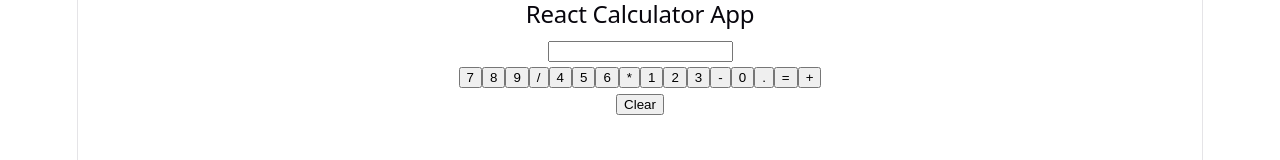
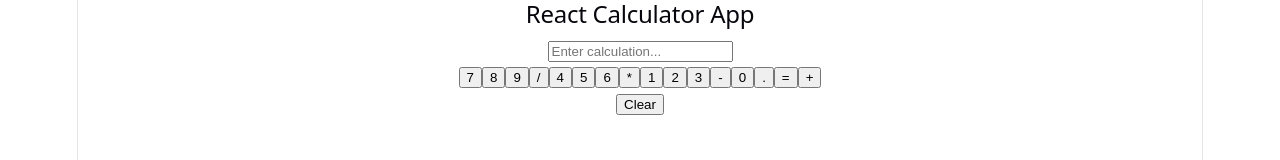
Before and after one commit to Neerajkumar151/Demo_Project, a React (Vite) app: page / in a window 1280 px wide. Shown: the top 160 px of the page. Built offline with nearby package versions, Linux system fonts and the light colour scheme.

Commit message:
chnaged input field

```diff
--- a/src/App.jsx
+++ b/src/App.jsx
@@ -31,6 +31,7 @@ function App() {
   type="text"
   value={input}
   readOnly
+  placeholder="Enter calculation..."
   className="w-full h-10 mb-4 text-right px-2 border rounded"
 />
 
```
Lines whose indentation alone changed are shown as unchanged.
